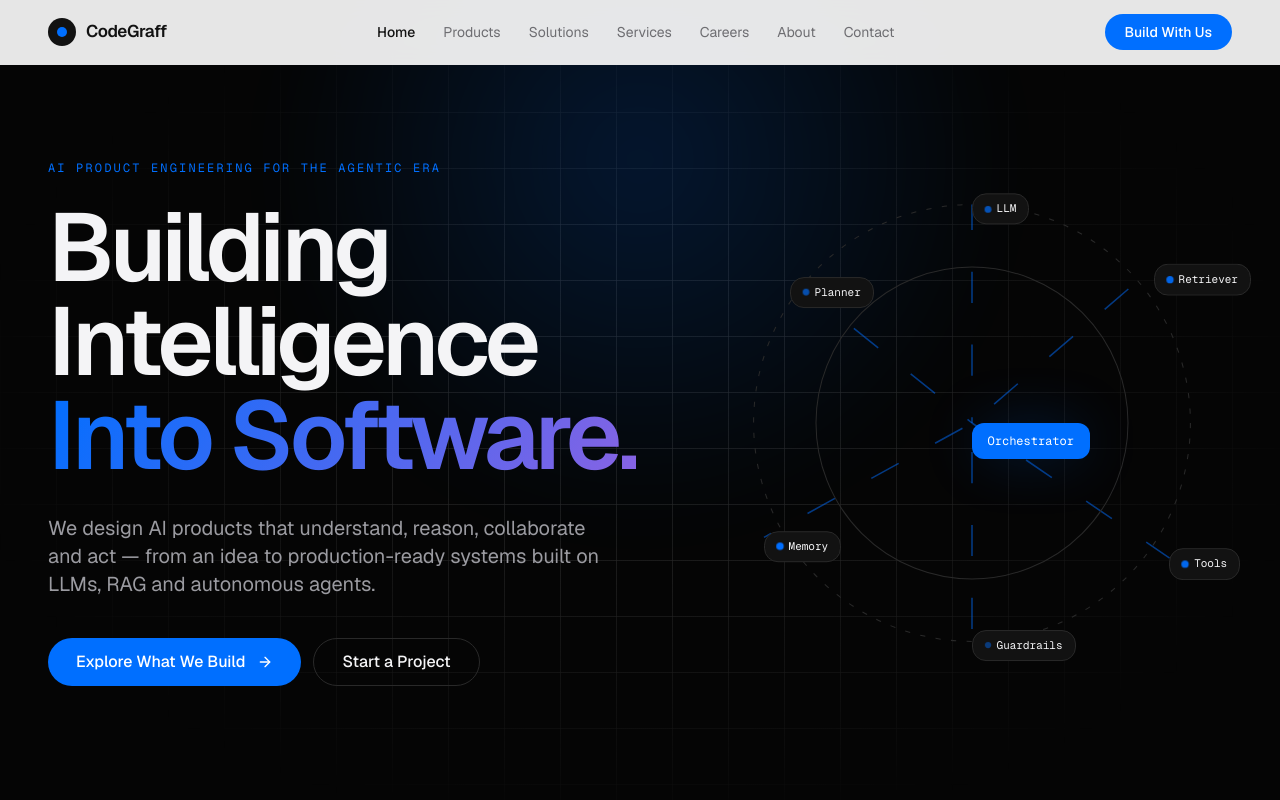
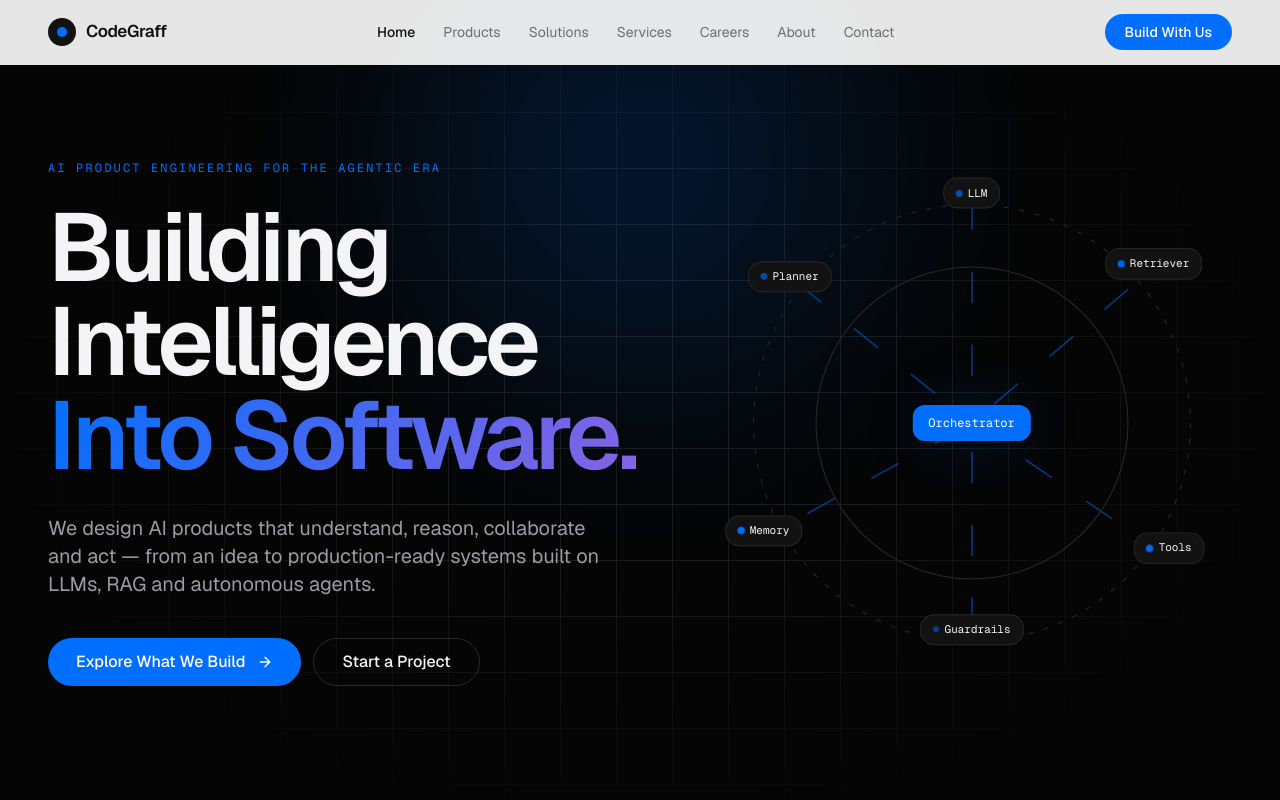
Before and after one commit to vaibhavpoojary/codegraff.github.io, a React (Vite) app: page / in a window 1280 px wide. Shown: the top 800 px of the page. Built offline with nearby package versions, Linux system fonts and the light colour scheme; the HTML template or start-up script is replaced by a standard one.

Commit message:
Changes
Co-authored-by: vaibhavpoojary <41988423+vaibhavpoojary@users.noreply.github.com>

```diff
--- a/src/components/site/AgentNetwork.tsx
+++ b/src/components/site/AgentNetwork.tsx
@@ -15,14 +15,14 @@ const AgentNetwork = () => (
       <circle cx="50" cy="50" r="42" fill="none" stroke="hsl(var(--ink-border))" strokeWidth="0.2" strokeDasharray="1 2" />
     </svg>
     {nodes.map((n, i) => (
-      <div key={n.l} className="absolute -translate-x-1/2 -translate-y-1/2 float-slow" style={{ left: `${n.x}%`, top: `${n.y}%`, animationDelay: `${i * 0.6}s` }}>
+      <div key={n.l} className="absolute -translate-x-1/2 -translate-y-1/2" style={{ left: `${n.x}%`, top: `${n.y}%` }}><div className="float-slow" style={{ animationDelay: `${i * 0.6}s` }}>
         <div className={n.main
           ? "px-4 py-2.5 rounded-xl bg-primary text-primary-foreground font-mono text-xs shadow-glow"
           : "px-3 py-1.5 rounded-lg bg-ink-2 border border-ink-border text-ink-foreground font-mono text-[11px] flex items-center gap-1.5"}>
           {!n.main && <span className="w-1.5 h-1.5 rounded-full bg-primary pulse-dot" style={{ animationDelay: `${i * 0.3}s` }} />}
           {n.l}
         </div>
-      </div>
+      </div></div>
     ))}
   </div>
 );
```
